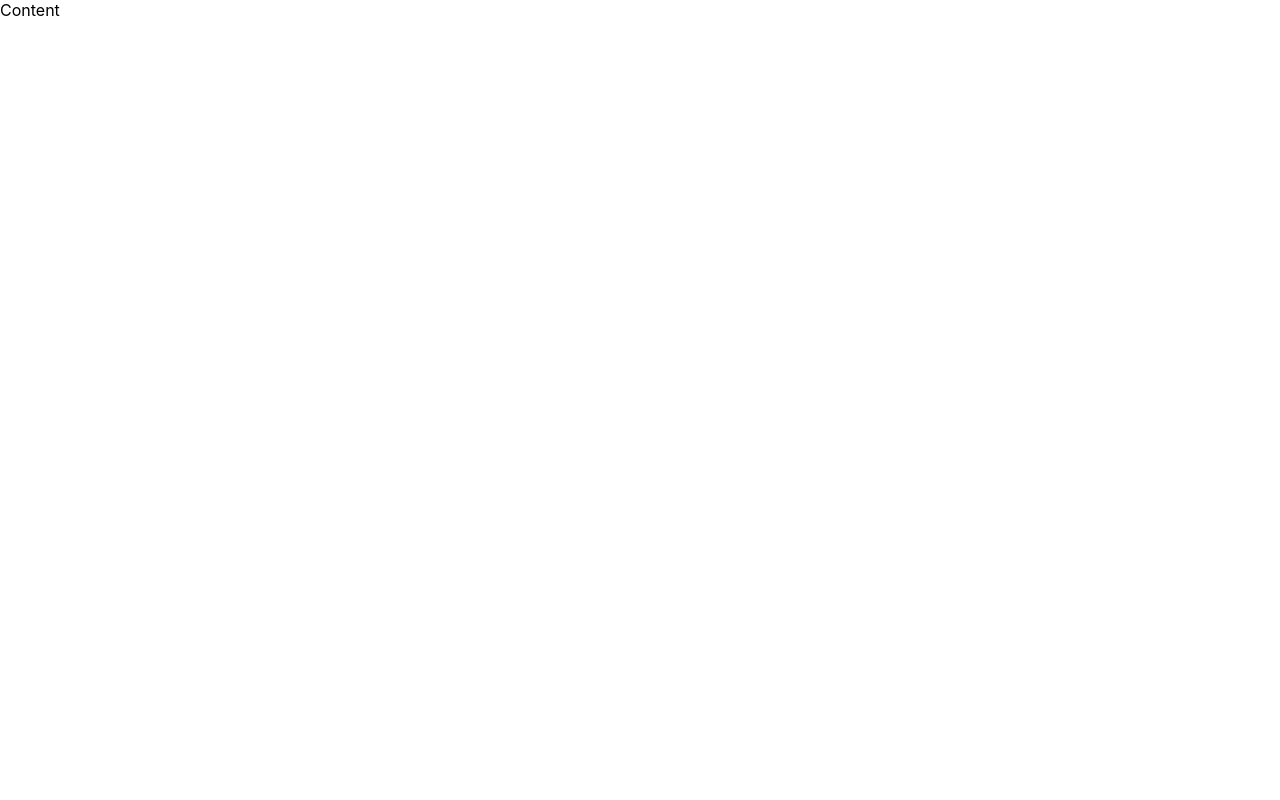
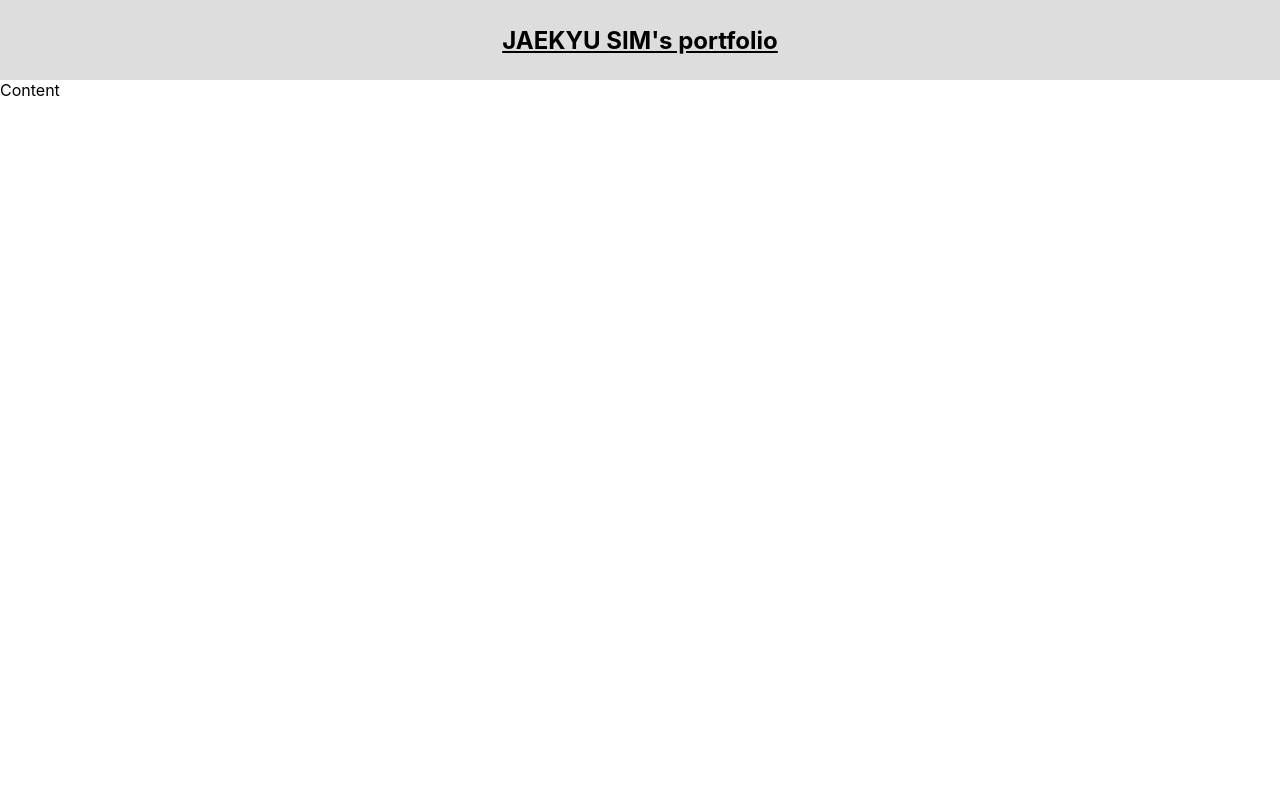
Before and after one commit to Jaekyu-Sim/Portfolio-Frontend, a React (Create React App) app: page / in a window 1280 px wide. Shown: the top 800 px of the page. Built offline with nearby package versions, Linux system fonts and the light colour scheme.

Commit message:
layout content build

```diff
--- a/src/App.js
+++ b/src/App.js
@@ -1,5 +1,5 @@
-import logo from './logo.svg';
-import './App.css';
+//import logo from './logo.svg';
+//import './App.css';
 import {BrowserRouter as Router, Routes, Route} from "react-router-dom";
 import Main from "./pages/Main";
 import React from "react";
--- a/src/components/Content.js
+++ b/src/components/Content.js
@@ -0,0 +1,26 @@
+import React from "react";
+import {Row, Col} from "antd" ;
+import '../App.css';
+
+/*
+position: fixed;
+  top: 0;
+  left: 0;
+  height: 56px;
+  width: 100%;
+  background-color: skyblue;
+
+
+  position : relative;
+  transform : translateY(-100%);
+*/
+
+const Content = () => {
+    return (
+        <div style={{position: "relative",  height: "100%", width : "100%", backgroundColor:"white", minHeight:"50px", flex:"1"}}>
+            Content
+        </div>
+    )
+}
+
+export default Content;
--- a/src/components/Footer.js
+++ b/src/components/Footer.js
@@ -1,5 +1,5 @@
 import React from "react";
-import {Row, Col} from "antd" ;
+import {Row, Col, Typography} from "antd" ;
 import '../App.css';
 
 /*
@@ -10,12 +10,26 @@ position: fixed;
   width: 100%;
   background-color: skyblue;
 
+
+  position : relative;
+  transform : translateY(-100%);
 */
 
 const Footer = () => {
     return (
-        <div style={{height: "50px", width : "100%", backgroundColor:"tomato", minHeight:"50px"}}>
-            Footer
+        <div style={{position: "relative", bottom: 0, height: "200px", width : "100%", backgroundColor:"#DDDDDD", minHeight:"50px", flexDirection:"row", padding:"10px"}}>
+
+                <Typography.Title level={1} style={{width:"30%"}}>
+                    Contact
+                </Typography.Title>
+
+
+                <Typography.Title level={3} style={{width:"70%"}}>
+                Test
+                </Typography.Title>
+
+
+
         </div>
     )
 }
--- a/src/components/Header.js
+++ b/src/components/Header.js
@@ -1,21 +1,22 @@
 import React from "react";
 import {Row, Col} from "antd" ;
 import '../App.css';
+import { Divider, Typography } from 'antd';
+
+const { Title, Paragraph, Text, Link } = Typography;
 
 /*
-position: fixed;
-  top: 0;
-  left: 0;
-  height: 56px;
-  width: 100%;
-  background-color: skyblue;
-
+    Header Component
 */
 
 const Header = () => {
     return (
-        <div style={{position: "fixed", top:"0", left:"0", height: "50px", width : "100%", backgroundColor:"coral"}}>
-            Header
+        <div style={{ height: "80px", width : "100%", backgroundColor:"#DDDDDD", alignItems:"center", display: 'flex', justifyContent:"center"}}>
+            <Typography>
+                <Title underline level={1}>
+                    JAEKYU SIM's portfolio
+                </Title>
+            </Typography>
         </div>
     )
 }
--- a/src/pages/Main.js
+++ b/src/pages/Main.js
@@ -1,14 +1,28 @@
 import React from "react";
 import {Layout, Row, Col} from "antd" ;
-import '../App.css';
+import Header from "../components/Header";
+import Footer from "../components/Footer";
+import Content from "../components/Content";
 
-const {Header, Footer, Sider, Content} = Layout;
+//import {Header} from "../components/Header";
+
+//import {Header} from "../components/Header";
+//import '../App.css';
+/*
+height: 100%;
+        display: flex;
+        flex-flow: column;
+        margin: 0;
+        background-color: #999;
+        text-align: center;
+
+*/
 
 const Main = () => {
     return (
-        <div>
+        <div style={{height:"3000px", display:"flex", flexFlow:"column"}}>
             <Header></Header>
-            Content
+            <Content></Content>
             <Footer></Footer>
         </div>
     )
```
Also changed, not shown: src/styled/Footer.css (added).
